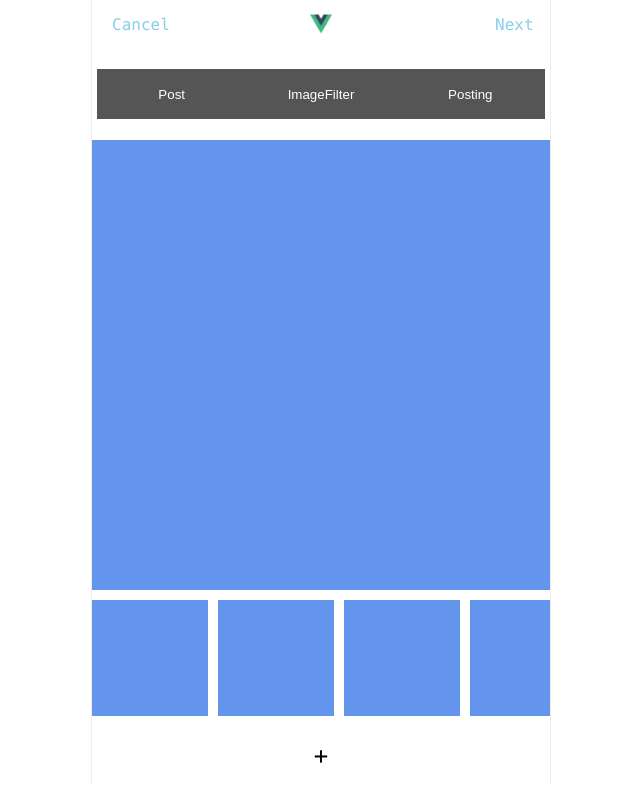
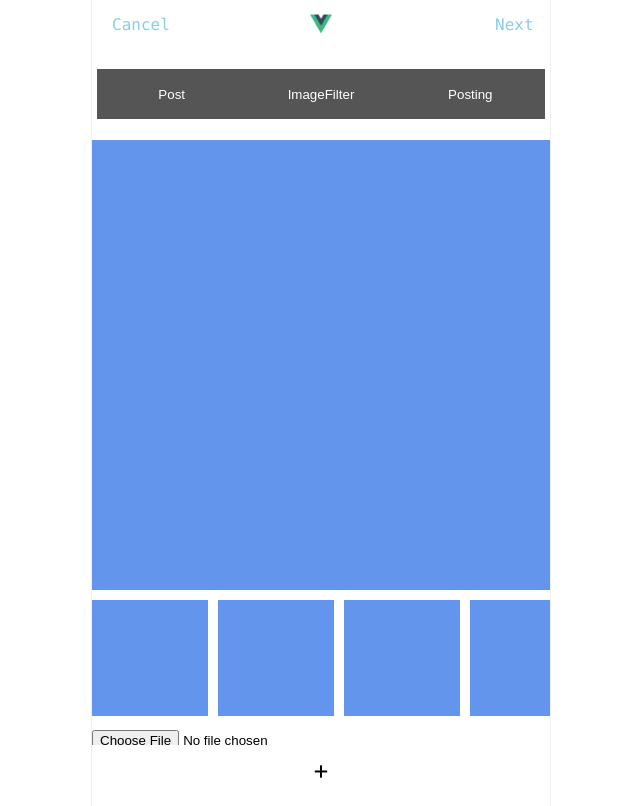
Before and after one commit to Changsoon-Yun/vue-prac, a Vue app: page / in a window 1280 px wide. Both pictures are taken after a click on the button "ImageFilter". Shown: the whole page, without its empty margins (319-959 px from the left). Built offline with nearby package versions, Linux system fonts and the light colour scheme.

Commit message:
add uploaded image

```diff
--- a/src/App.vue
+++ b/src/App.vue
@@ -14,7 +14,13 @@
     </ul>
   </div>
 
-  <Container :step="step" :post="post" :more="more" />
+  <Container
+    :step="step"
+    :post="post"
+    :more="more"
+    :upload="upload"
+    :uploadedImage="uploadedImage"
+  />
   <Footer />
 </template>
 
@@ -37,6 +43,7 @@ export default {
       post,
       page: 0,
       step: 0,
+      uploadedImage: "",
     };
   },
   methods: {
@@ -50,8 +57,9 @@ export default {
     },
     upload(e) {
       let fileName = e.target.files;
-      let url = URL.createObjectURL(fileName[0]);
-      console.log(url);
+      let url = URL.createObjectURL(fileName[0]).split("blob:")[1];
+      this.uploadedImage = url;
+      console.log(this.uploadedImage);
       this.step++;
     },
   },
--- a/src/components/Container.vue
+++ b/src/components/Container.vue
@@ -3,7 +3,10 @@
     <Post v-if="step === 0" :post="post" :more="more" />
     <!-- 필터선택페이지 -->
     <div v-if="step === 1">
-      <div class="upload-image"></div>
+      <div
+        class="upload-image"
+        :style="{ backgroundImage: `url(${uploadedImage})` }"
+      ></div>
       <div class="filters">
         <div class="filter-1"></div>
         <div class="filter-1"></div>
@@ -11,6 +14,7 @@
         <div class="filter-1"></div>
         <div class="filter-1"></div>
       </div>
+      <input @change="upload($event)" type="file" id="file" />
     </div>
 
     <!-- 글작성페이지 -->
@@ -35,6 +39,8 @@ export default {
     post: Array,
     step: Number,
     more: Function,
+    upload: Function,
+    uploadedImage: String,
   },
 };
 </script>
```
